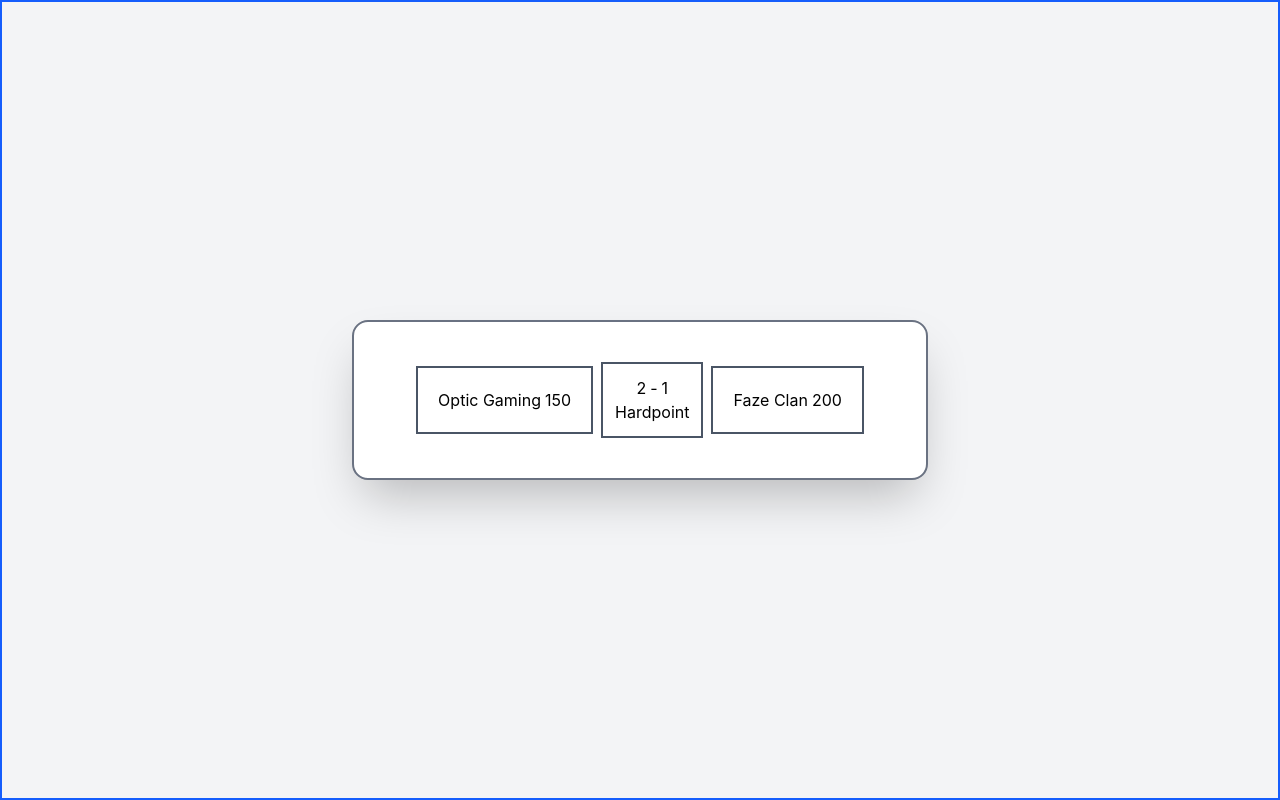
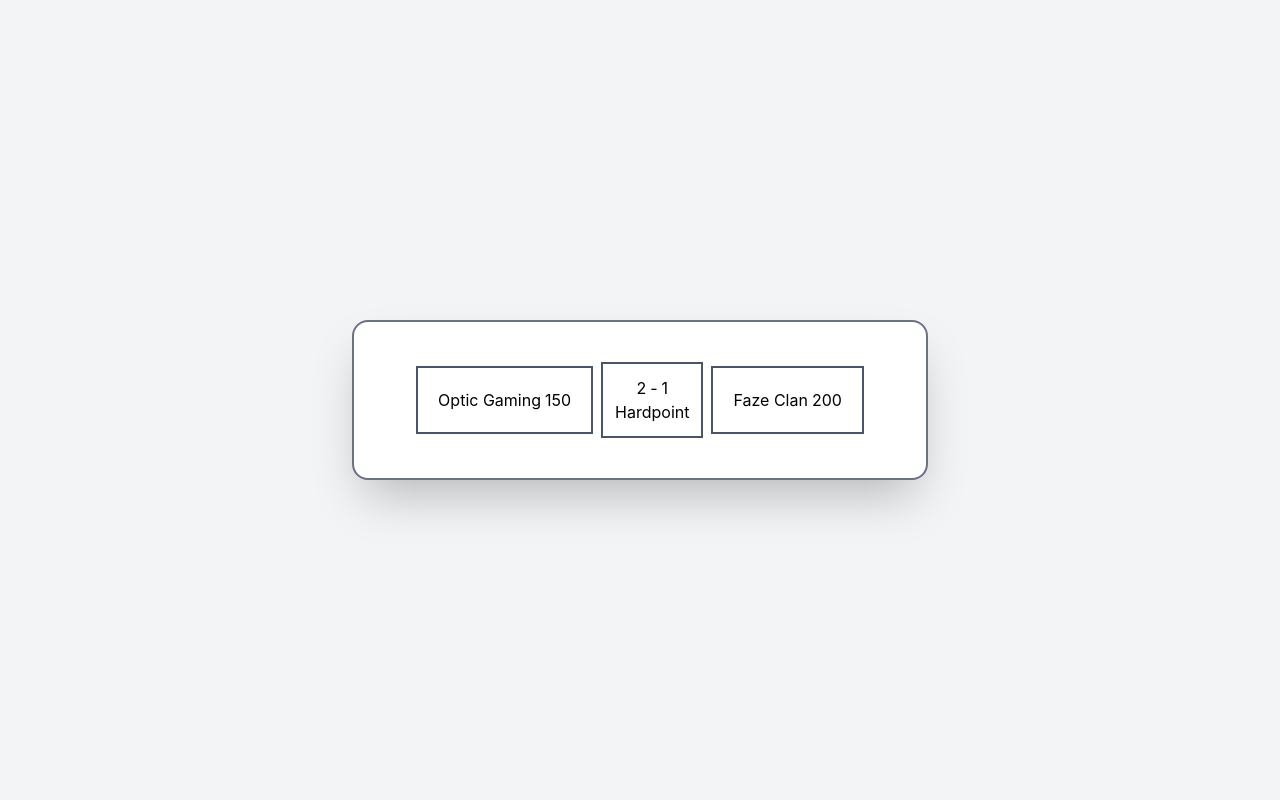
Before and after one commit to justinWGU/cod-score-tracker, a React (Vite) app in the folder frontend/score-tracker/: page / in a window 1280 px wide. Built offline with nearby package versions, Linux system fonts and the light colour scheme.

Commit message:
Adjusts sytles

```diff
--- a/frontend/score-tracker/src/App.tsx
+++ b/frontend/score-tracker/src/App.tsx
@@ -3,10 +3,10 @@
 
 function App() {
   return (
-    <div className='flex justify-center items-center border-blue-600 border-2 bg-gray-100'>
+    <div className='flex justify-center items-center bg-gray-100'>
       <ScoreBoard />
     </div>
   );
 }
 
-export default App
+export default App;
```
